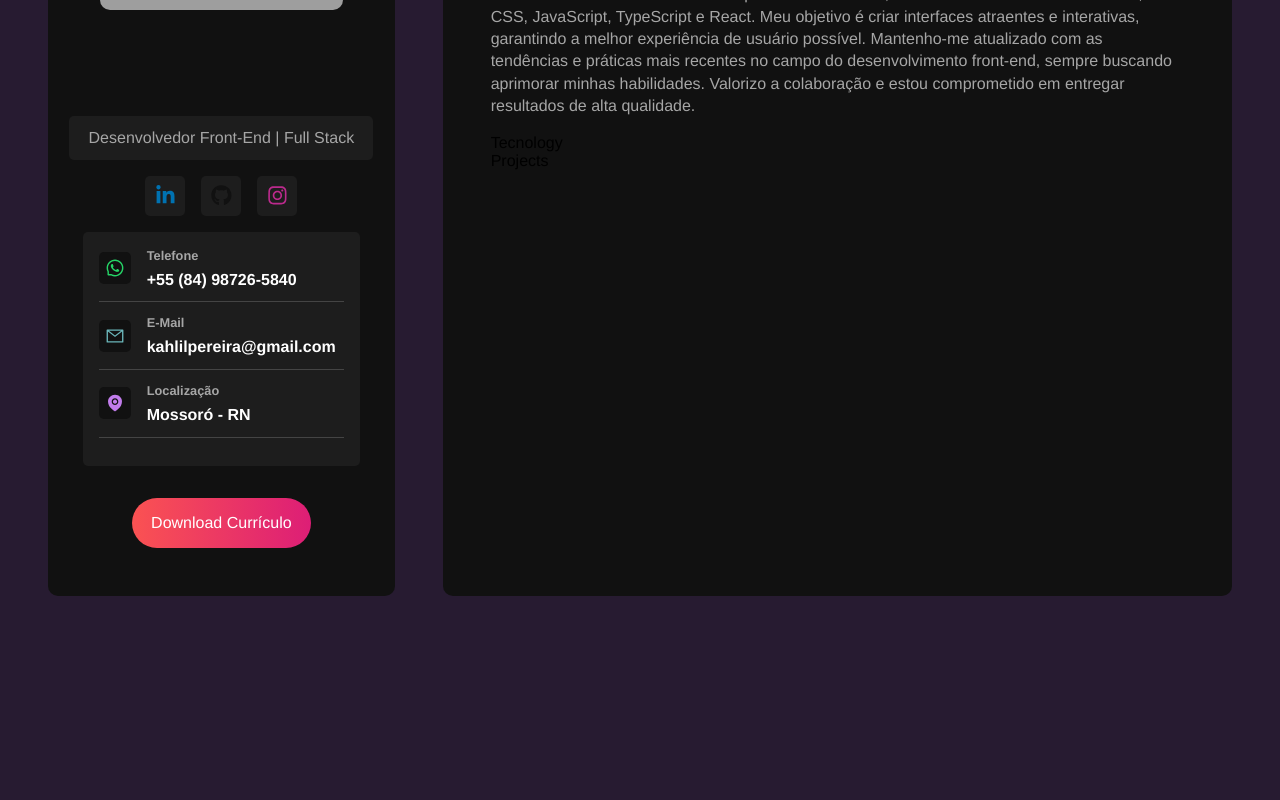
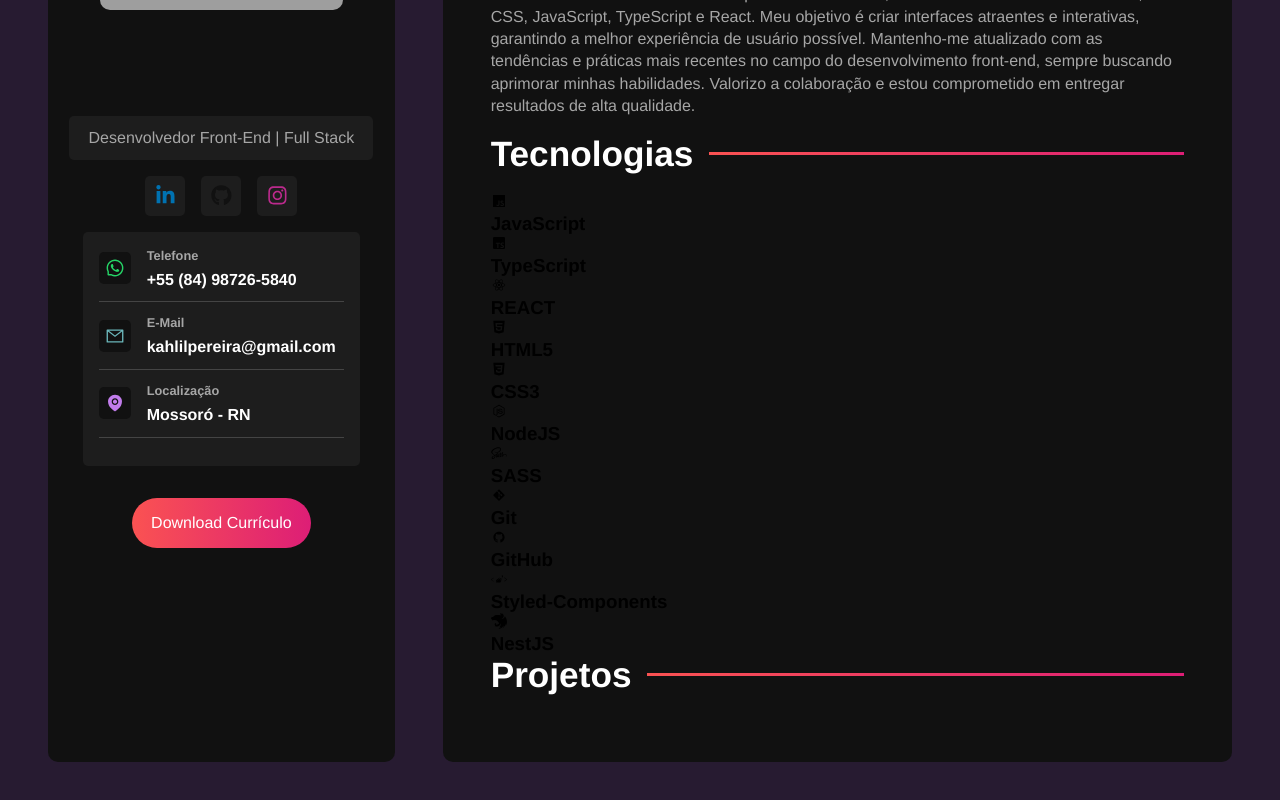
Before and after one commit to lucaskahlil/Meu-Portif-lio, a React (Create React App) app: page / in a window 1280 px wide. Shown: the part 376-1176 px from the top of the page. Before the commit the page ends 1020 px from the top, so only its background shows below. Built offline with nearby package versions, Linux system fonts and the light colour scheme; grey boxes are pictures that could not be loaded.

Commit message:
fit: create tech section

```diff
--- a/src/components/projects.jsx
+++ b/src/components/projects.jsx
@@ -2,6 +2,8 @@ import React from 'react'
 
 export default function Projects() {
   return (
-    <div>Projects</div>
+    <section>
+      <h2>Projetos</h2>
+    </section>
   )
 }
--- a/src/components/tecnology.jsx
+++ b/src/components/tecnology.jsx
@@ -1,7 +1,36 @@
 import React from 'react'
+import { DiHtml5, DiCss3, DiNodejsSmall, DiSass, DiReact, DiGit, DiGithubBadge, } from 'react-icons/di'
+import { SiStyledcomponents, SiNestjs } from 'react-icons/si'
+import { BiLogoJavascript, BiLogoTypescript } from 'react-icons/bi'
+import '../styles/components/tecnology.sass'
 
 export default function Tecnology() {
+
+  const techs = [
+    {id: "js", name: "JavaScript", icon: <BiLogoJavascript />},
+    {id: "ts", name: "TypeScript", icon: <BiLogoTypescript />},
+    {id: "react", name: "REACT", icon: <DiReact />},
+    {id: "html", name: "HTML5", icon: <DiHtml5 />},
+    {id: "css", name: "CSS3", icon: <DiCss3 />},
+    {id: "node", name: "NodeJS", icon: <DiNodejsSmall />},
+    {id: "sass", name: "SASS", icon: <DiSass />},
+    {id: "git", name: "Git", icon: <DiGit />},
+    {id: "github", name: "GitHub", icon: <DiGithubBadge />},
+    {id: "styled", name: "Styled-Components", icon: <SiStyledcomponents />},
+    {id: "nest", name: "NestJS", icon: <SiNestjs />}
+  ]
+
   return (
-    <div>Tecnology</div>
+    <section className='tech-containers'>
+      <h2>Tecnologias</h2>
+      <div className='tech-grid'>
+        {techs.map((tech) => (
+          <div className='tech-card' id={tech.id} key={tech.id}>
+            {tech.icon}
+            <h3>{tech.name}</h3>
+          </div>
+        ))}
+      </div>
+    </section>
   )
 }
```
